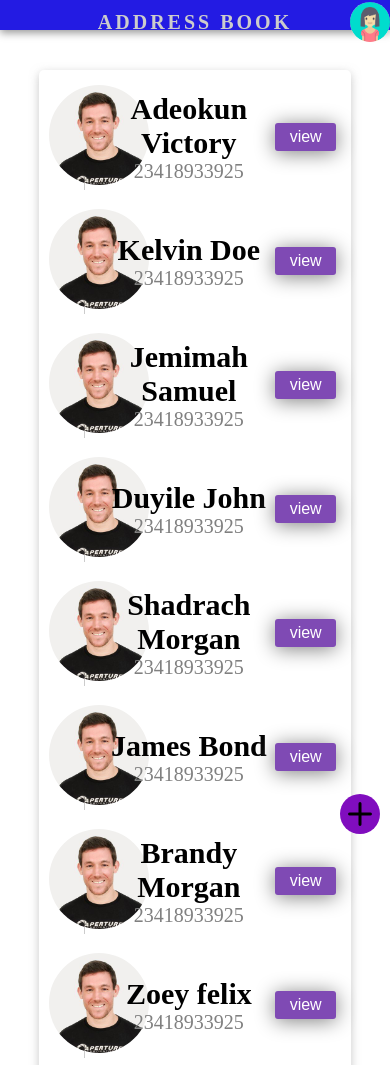
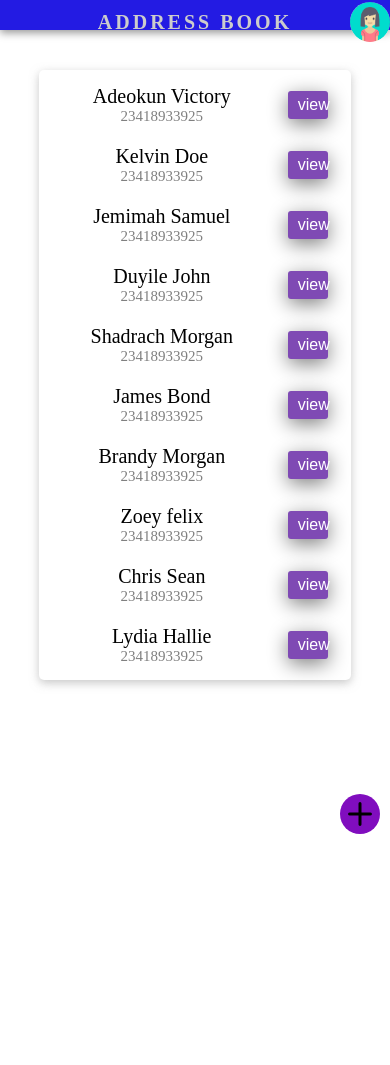
Before and after one commit to shadrach-tayo/Address-Book, a website: page index.html in a window 390 px wide. Shown: the top 1065 px of the page. After the commit the page ends 844 px from the top, so only its background shows below. Drawn offline with Linux system fonts and the light colour scheme; files that its build step writes are made by us from their sources; files whose address does not match are found by name.

Commit message:
made the contactList template more responsive

```diff
--- a/css/style.css
+++ b/css/style.css
@@ -156,6 +156,7 @@ body {
 .contacts {
 	min-height: 200px;
 	width: 80%;
+	max-width: 900px;
 	display: flex;
 	flex-direction: column;
 	flex-wrap: nowrap;
@@ -189,12 +190,13 @@ body {
 .contact:not(:last-child)::after {
 	content: "";
 	display: block;
-	width: .1rem;
-	height: 6rem;
-	background-color: var(--color-ash);
+	width: 70%;
+	height: 1px;
+	background-color: var(--color-light-black);
 	position: absolute;
-	left: 4rem;
+	left: 10px;
 	top: 5rem;
+	margin: 0 auto;
 	z-index: -1;
 }
 
@@ -206,9 +208,9 @@ body {
 
 
 .contact-avatar {
-	flex: 2;
-	width: 100px;
-	height: 100px;
+	flex: 3;
+	width: 3rem;
+	height: 3rem;
 	border-radius: 50%;
 	align-self: flex-end;
 }
@@ -220,26 +222,32 @@ body {
 }
 
 .contact-name {
-	font-size: 3rem;
-	font-weight: 600;
+	font-size: 2rem;
+	font-weight: 400;
 	color: var(--color-black);
 }
 
 .contact-number {
-	font-size: 2rem;
+	font-size: 1.5rem;
 	color: var(--color-dark-grey);
 	align-self: center;
 }
 
+.contact-view-button {
+	flex: .5;
+	align-items: center;
+	margin: .5rem;
+}
+
 .contact-btn {
-	flex: .5;
+	width: 5rem;
 	padding: .5rem 1rem;
-	margin: .5rem;
 	border: none;
 	border-radius: .3rem;
 	background-color: #7F4AB4FF;
 	color: var(--color-white);
-	box-shadow: 0 .2rem 2rem var(--color-dark-grey);
+	letter-spacing: .2rem;
+	box-shadow: 0 .5rem 2rem  var(--color-dark-grey);
 	cursor: pointer;
 	transition: all .2s;
 }
@@ -253,6 +261,8 @@ body {
 	box-shadow: 0 .1rem .5rem var(--color-dark-grey);
 }
 
+
+/* styling for add contact button */
 .add-contact {
 	position: fixed;
 	bottom: 1rem;
@@ -274,6 +284,28 @@ body {
 
 .add-contact:hover {
 	background-color: var(--color-light-purple);
+}
+
+@media screen and (max-width: 400px) {
+	.contact-image-block {
+		display: none;
+	}
+
+	.contact:not(:last-child)::after {
+		display: none;
+	}
+
+	.contact-btn {
+		width: 4rem;
+		letter-spacing: normal;
+	}
+
+}
+
+@media screen and (min-width: 750px) {
+	.contact:not(:last-child)::after {
+		width: 90%;
+	}
 }
 
 /*Styling for view Template*/
@@ -345,7 +377,7 @@ body {
 	padding: .5rem;
 	border-radius: 50%;
 	border: none;
-	background-color: var(--color-dark-white);
+	background-color: var(--color-light-black);
 	background-image: url(../images/pencil-edit-button.png);
 	background-position: center;
 	background-repeat: no-repeat;
@@ -361,7 +393,7 @@ body {
 	padding: .5rem;
 	border-radius: 50%;
 	border: none;
-	background-color: var(--color-dark-white);
+	background-color: var(--color-light-black);
 	background-image: url(../images/trash.png);
 	background-position: center;
 	background-repeat: no-repeat;
--- a/scripts/app.js
+++ b/scripts/app.js
@@ -129,8 +129,9 @@ class AddressBook {
 							</span>
 							<span class="contact-number">${contact.phone}</span>
 						</div>
-
-						<button class="contact-btn js-view-contact" data-key="${contact.id}">view</button>
+						<span class="contact-view-button">
+							<button class="contact-btn js-view-contact" data-key="${contact.id}">view</button>
+						<span>
 					</div>
 				`;
 			}
```
Also changed, not shown: index.html (+3 -1 lines), dist/assets/css/style.css, dist/assets/js/app.js, dist/index.html.
